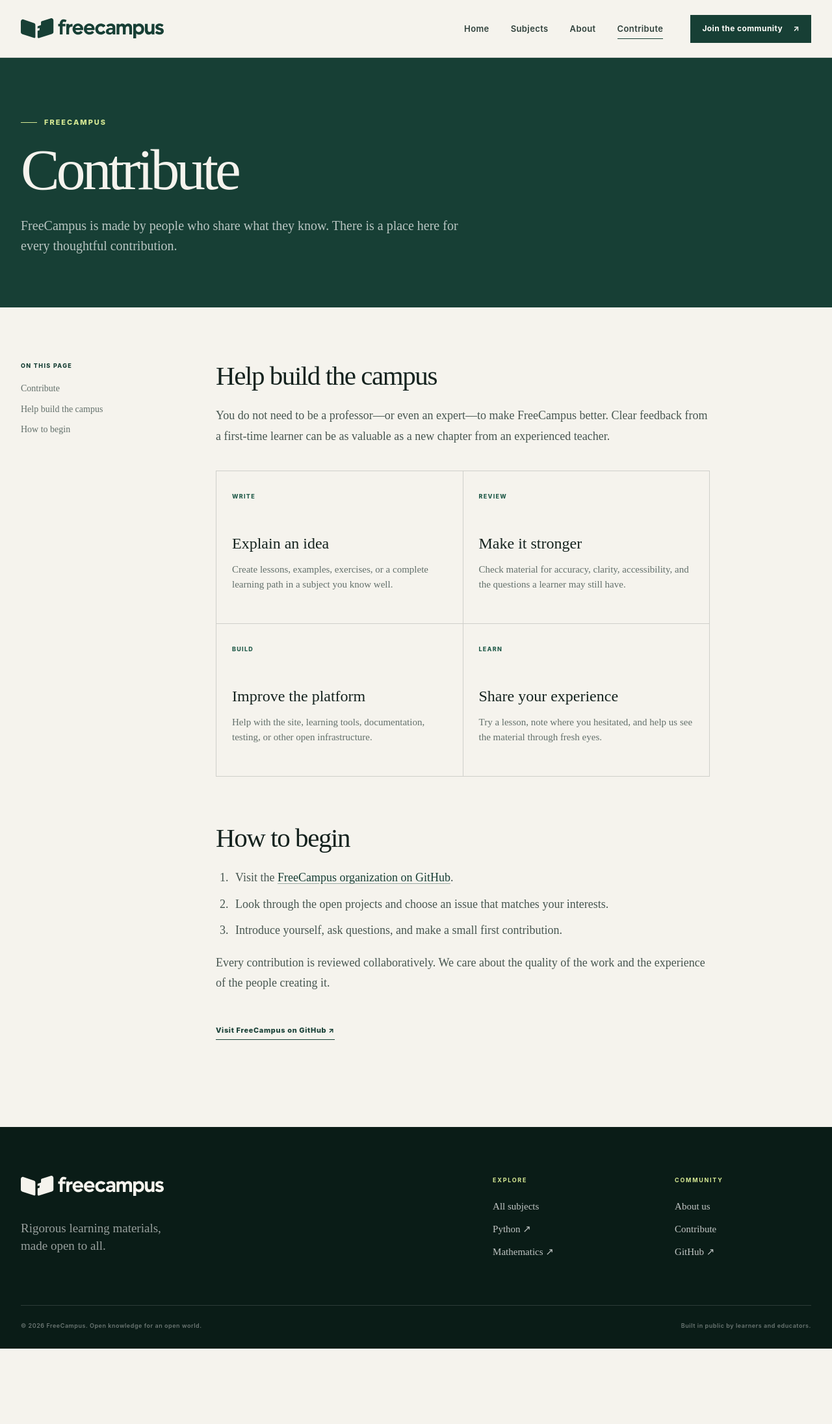
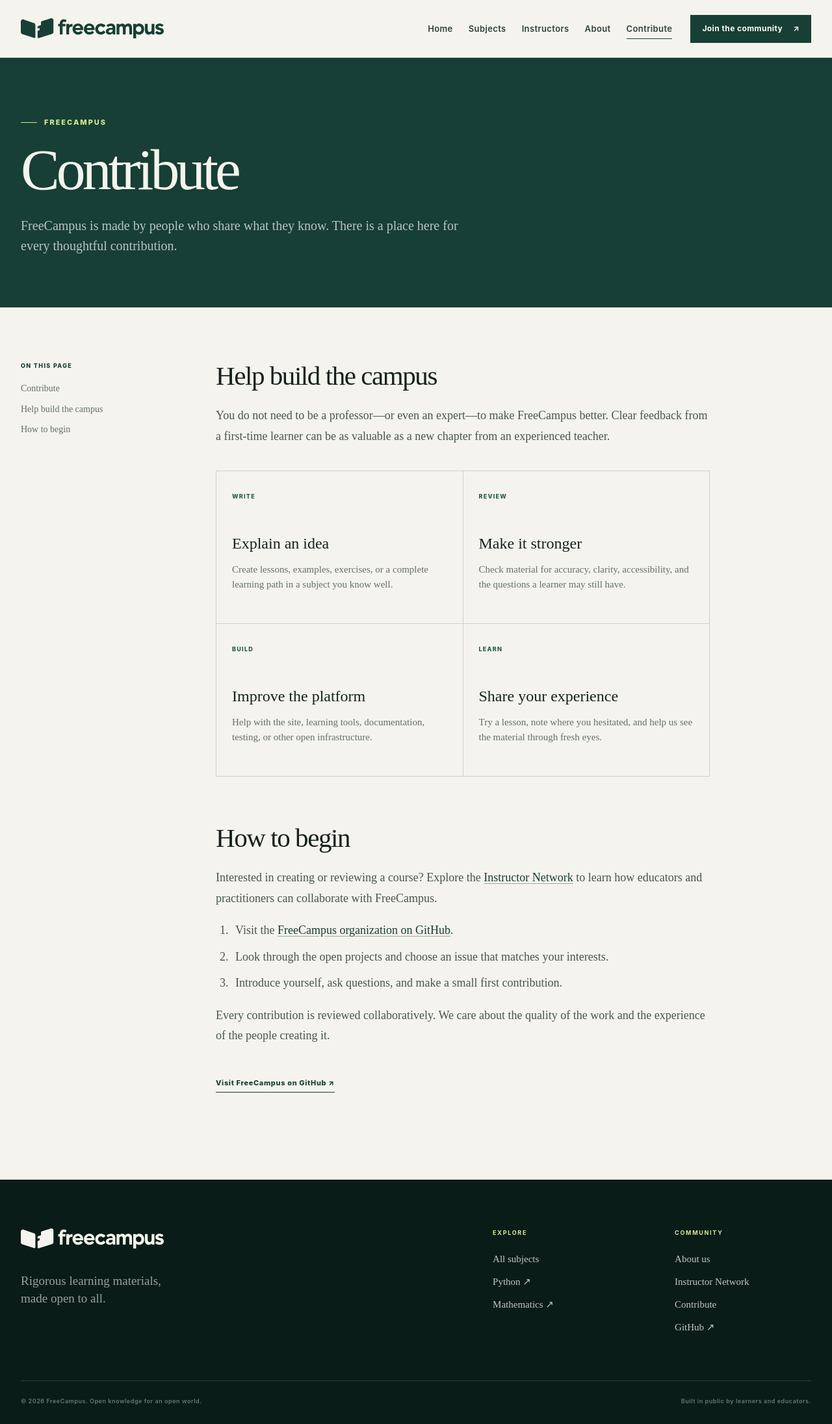
Before and after one commit to freecampus/freecampus.github.io, an MkDocs documentation site: the page built from docs/contribute.md, in a window 1280 px wide. Shown: the whole page at 65% size. Built offline with MkDocs 1.6.1, drawn with Linux system fonts in a browser that asks for light colours; before the commit the page ends 2075 px from its top, so only the background shows below that.

Commit message:
Add Instructor Network page and site navigation (#2)

```diff
--- a/docs/assets/stylesheets/main.css
+++ b/docs/assets/stylesheets/main.css
@@ -98,12 +98,12 @@
   border-radius: 2px;
 }
 
-.site-nav { display: flex; align-items: center; gap: 42px; }
+.site-nav { display: flex; align-items: center; gap: 28px; }
 
 .site-nav ul {
   display: flex;
   align-items: center;
-  gap: 33px;
+  gap: 24px;
   padding: 0;
   margin: 0;
   list-style: none;
@@ -477,8 +477,9 @@
 @media (max-width: 1050px) {
   :root { --shell: min(calc(100% - 44px), 920px); }
   .nav-shell { gap: 20px; }
-  .site-nav { gap: 24px; }
-  .site-nav ul { gap: 24px; }
+  .site-nav { gap: 16px; }
+  .site-nav ul { gap: 16px; }
+  .nav-cta { display: none; }
   .hero { padding-top: 65px; }
   .hero-grid { grid-template-columns: 1.08fr .92fr; }
   .hero-art { width: 460px; height: 460px; margin-right: -110px; }
@@ -504,7 +505,7 @@
   .site-nav li { border-bottom: 1px solid var(--line); }
   .site-nav ul a { display: block; padding: 17px 0; font-family: var(--serif); font-size: 27px; font-weight: 400; }
   .site-nav ul a::after { display: none; }
-  .nav-cta { justify-content: space-between; }
+  .nav-cta { display: inline-flex; justify-content: space-between; }
 
   .hero { padding-top: 54px; }
   .hero-grid { display: block; min-height: 0; }
--- a/docs/contribute.md
+++ b/docs/contribute.md
@@ -17,6 +17,8 @@
 
 ## How to begin
 
+Interested in creating or reviewing a course? Explore the [Instructor Network](instructors.md) to learn how educators and practitioners can collaborate with FreeCampus.
+
 1. Visit the [FreeCampus organization on GitHub](https://github.com/freecampus).
 2. Look through the open projects and choose an issue that matches your interests.
 3. Introduce yourself, ask questions, and make a small first contribution.
--- a/mkdocs.yml
+++ b/mkdocs.yml
@@ -14,6 +14,7 @@
 nav:
   - Home: index.md
   - Subjects: subjects/index.md
+  - Instructors: instructors.md
   - About: about.md
   - Contribute: contribute.md
 
--- a/theme/main.html
+++ b/theme/main.html
@@ -93,6 +93,7 @@
         <div class="footer-column">
           <h2>Community</h2>
           <a href="{{ 'about/' | url }}">About us</a>
+          <a href="{{ 'instructors/' | url }}">Instructor Network</a>
           <a href="{{ 'contribute/' | url }}">Contribute</a>
           <a href="{{ config.extra.social.github }}">GitHub <span aria-hidden="true">↗</span></a>
         </div>
```
Also changed, not shown: README.md (+1 -1 lines), docs/about.md (+2 -0 lines), docs/instructors.md (added, +47 -0 lines), 1 other file.
